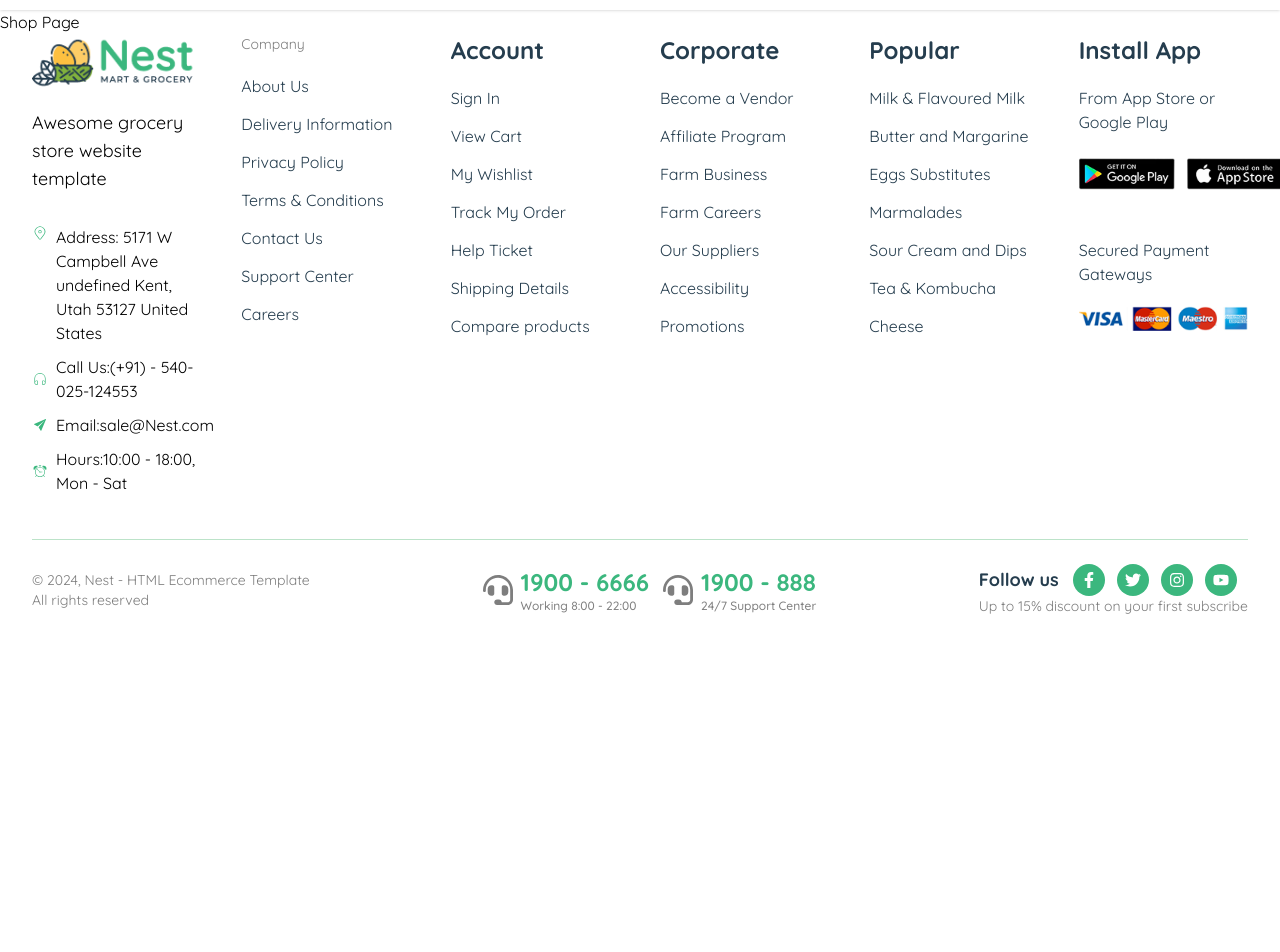
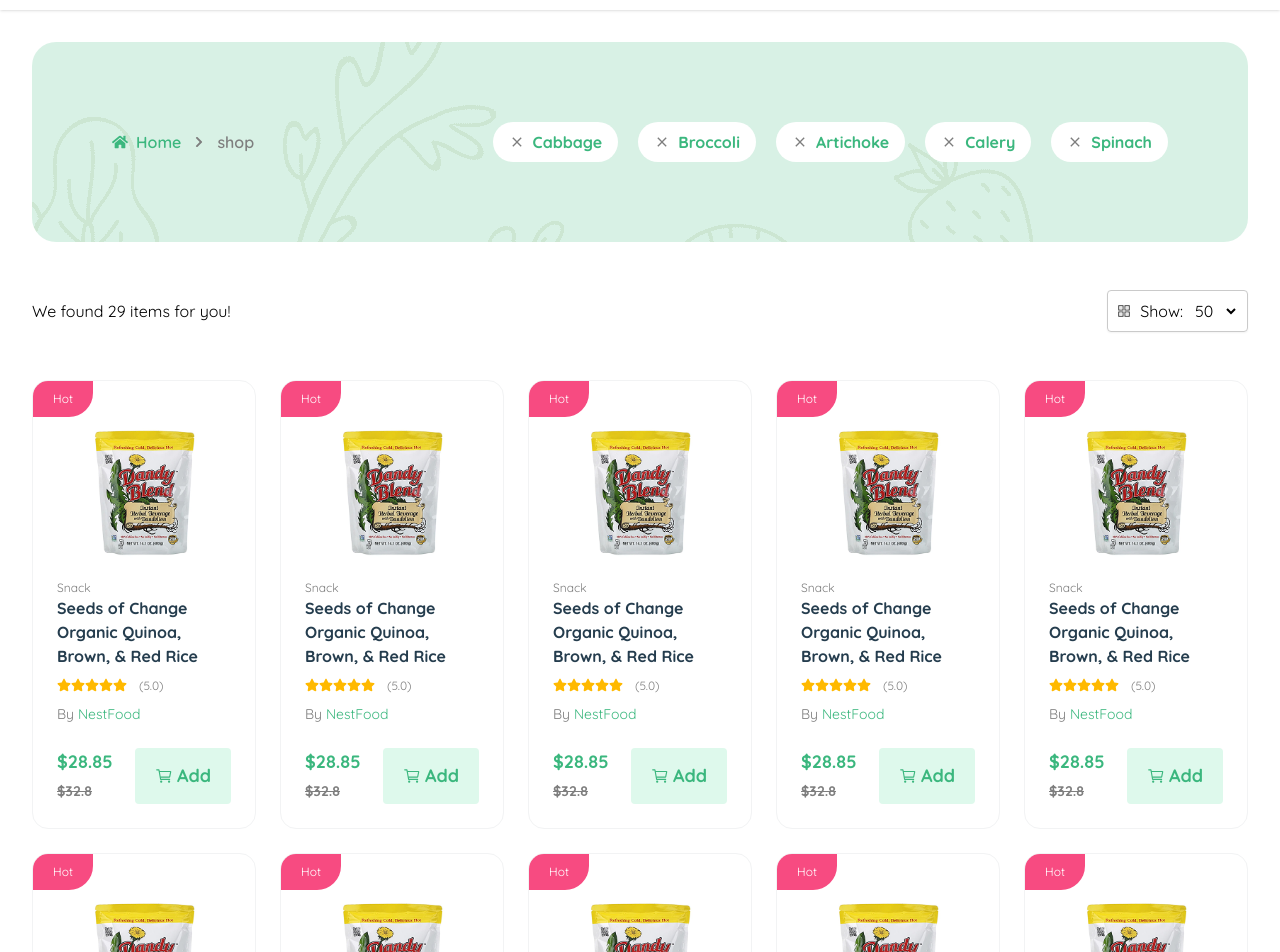
Before and after one commit to KAUSAR1701/Nest-eCommerce, a React (Vite) app: page /shop in a window 1280 px wide. Shown: the part 240-1192 px from the top of the page. Before the commit the page ends 880 px from the top, so only its background shows below. Built offline with nearby package versions, Linux system fonts and the light colour scheme.

Commit message:
New Task

```diff
--- a/src/components/Home/BestSells.jsx
+++ b/src/components/Home/BestSells.jsx
@@ -75,7 +75,7 @@
             </li>
           </ul>
         </div>
-        <div className="flex items-center pt-12">
+        {/* <div className="flex items-center pt-12">
           <div
             className="py-16 px-12 bg-no-repeat bg-center bg-cover rounded-xl w-96"
             style={{ backgroundImage: "url(/BestSells1.png)" }}
@@ -92,8 +92,8 @@
               </Link>
             </div>
           </div>
-        </div>
-        <div>
+        </div> */}
+        <div className="pt-12">
           <Slider {...settings}>
             <ProductItem />
             <ProductItem />
--- a/src/components/Home/DealCard.jsx
+++ b/src/components/Home/DealCard.jsx
@@ -6,7 +6,7 @@
   return (
     <section>
       <div className="relative group">
-        <div className="pb-14">
+        <div className="pb-12">
           <img src="/DealsBanner1.png" alt="DealsBanner1" className="w-full" />
         </div>
         <div className="w-5/6 absolute transition-all top-1/3 left-1/2 -translate-x-1/2 group-hover:-translate-y-1 md:group-hover:-translate-y-3">
--- /dev/null
+++ b/src/components/Shop/Banner.jsx
@@ -0,0 +1,61 @@
+import React from "react";
+import { IoMdClose } from "react-icons/io";
+import BreadCramp from "../utils/BreadCramp";
+
+const Banner = () => {
+  return (
+    <section className="pt-8 pb-12">
+      <div className="container">
+        <div className="bg-[url(/ShopBanner.png)] bg-no-repeat bg-center p-20 rounded-3xl flex items-center justify-between">
+          <div>
+            <BreadCramp />
+          </div>
+          <div className="flex gap-5">
+            <div className="bg-white py-2 px-4  rounded-3xl flex items-center cursor-pointer">
+              <div className="flex gap-2 items-center">
+                <IoMdClose className="text-secondary" />
+                <h3 className="font-bold text-brand hover hover:text-yellow-400">
+                  Cabbage
+                </h3>
+              </div>
+            </div>
+            <div className="bg-white py-2 px-4  rounded-3xl flex items-center cursor-pointer">
+              <div className="flex gap-2 items-center">
+                <IoMdClose className="text-secondary" />
+                <h3 className="font-bold text-brand hover hover:text-yellow-400">
+                  Broccoli
+                </h3>
+              </div>
+            </div>
+            <div className="bg-white py-2 px-4  rounded-3xl flex items-center cursor-pointer">
+              <div className="flex gap-2 items-center">
+                <IoMdClose className="text-secondary" />
+                <h3 className="font-bold text-brand hover hover:text-yellow-400">
+                  Artichoke
+                </h3>
+              </div>
+            </div>
+            <div className="bg-white py-2 px-4  rounded-3xl flex items-center cursor-pointer">
+              <div className="flex gap-2 items-center">
+                <IoMdClose className="text-secondary" />
+                <h3 className="font-bold text-brand hover hover:text-yellow-400">
+                  Calery
+                </h3>
+              </div>
+            </div>
+            <div className="bg-white py-2 px-4  rounded-3xl flex items-center cursor-pointer">
+              <div className="flex gap-2 items-center">
+                <IoMdClose className="text-secondary" />
+                <h3 className="font-bold text-brand hover hover:text-yellow-400">
+                  Spinach
+                </h3>
+              </div>
+            </div>
+          </div>
+        </div>
+      </div>
+    </section>
+  );
+};
+
+export default Banner;
--- /dev/null
+++ b/src/components/Shop/Products.jsx
@@ -0,0 +1,39 @@
+import React from "react";
+import { AiTwotoneAppstore } from "react-icons/ai";
+import ProductItem from "../utils/ProductItem";
+
+const Products = () => {
+  return (
+    <section className="pb-12">
+      <div className="container">
+        <div className="flex items-center justify-between">
+          <p>We found 29 items for you!</p>
+          <div className="flex items-center gap-2 p-2 border border-[#CACACA] shadow-xs rounded">
+            <AiTwotoneAppstore />
+            <p>Show: </p>
+            <select>
+              <option value="">50</option>
+              <option value="">100</option>
+              <option value="">150</option>
+              <option value="">200</option>
+            </select>
+          </div>
+        </div>
+        <div className="pt-12 flex grid grid-cols-5 gap-6">
+          <ProductItem />
+          <ProductItem />
+          <ProductItem />
+          <ProductItem />
+          <ProductItem />
+          <ProductItem />
+          <ProductItem />
+          <ProductItem />
+          <ProductItem />
+          <ProductItem />
+        </div>
+      </div>
+    </section>
+  );
+};
+
+export default Products;
--- a/src/components/layout/Footer.jsx
+++ b/src/components/layout/Footer.jsx
@@ -13,11 +13,13 @@
 
 function Footer() {
   return (
-    <footer>
+    <footer className="pt-12">
       <div className="container">
         <div className="grid grid-cols-1 sm:grid-cols-2 md:grid-cols-4 lg:grid-cols-6 gap-10">
           <div>
-            <img src="Logo.png" alt="Logo" />
+            <Link to="/">
+              <img src="Logo.png" alt="Logo" />
+            </Link>
             <p className="pt-4 pb-8 font-normal text-lg font-primary">
               Awesome grocery store website template
             </p>
--- a/src/components/layout/Navigation.jsx
+++ b/src/components/layout/Navigation.jsx
@@ -189,7 +189,7 @@
                   </li>
                   <li className="w-full">
                     <Link
-                      to="/"
+                      to="/Shop"
                       className="block border-b border-[#ececec] py-2 hover:text-brand transition"
                     >
                       Shop{" "}
@@ -327,7 +327,7 @@
               </Link>
             </li>
             <li>
-              <Link to="/" className="hover:text-brand transition">
+              <Link to="/Shop" className="hover:text-brand transition">
                 Shop{" "}
               </Link>
             </li>
--- /dev/null
+++ b/src/components/utils/BreadCramp.jsx
@@ -0,0 +1,26 @@
+import React from "react";
+import { FaChevronRight, FaHome } from "react-icons/fa";
+import { Link, useLocation } from "react-router";
+
+const BreadCramp = () => {
+  const location = useLocation().pathname.split("/")[1];
+
+  return (
+    <ul className="flex items-center gap-3 text-secondary font-semibold">
+      <li>
+        <Link to="/" className="flex items-center gap-2 text-brand">
+          <FaHome />
+          <span>Home</span>
+        </Link>
+      </li>
+      <li>
+        <FaChevronRight className="text-xs" />
+      </li>
+      <li>
+        <p>{location}</p>
+      </li>
+    </ul>
+  );
+};
+
+export default BreadCramp;
--- a/src/components/Home/DealsOfDay.jsx
+++ b/src/components/utils/DealsOfDay.jsx
@@ -1,9 +1,9 @@
 import React from "react";
-import DealCard from "./DealCard";
+import DealCard from "../Home/DealCard";
 
 const DealsOfDay = () => {
   return (
-    <section className="pb-12">
+    <section className="pb-20">
       <div className="container">
         <div className="flex justify-between flex-col lg:flex-row gap-7 items-center xl:items-end">
           <h2 className="sectn_heading">Deals Of The Day</h2>
--- a/src/pages/Home.jsx
+++ b/src/pages/Home.jsx
@@ -4,9 +4,9 @@
 import ProductBanner from "../components/Home/ProductBanner";
 import PopulerProducts from "../components/Home/PopulerProducts";
 import BestSells from "../components/Home/BestSells";
-import DealsOfDay from "../components/Home/DealsOfDay";
 import TrendyProducts from "../components/Home/TrendyProducts";
-import Subscribe from "../components/Home/Subscribe-bg";
+import Subscribe from "../components/utils/Subscribe-bg";
+import DealsOfDay from "../components/utils/DealsOfDay";
 
 function Home() {
   return (
--- a/src/pages/Shop.jsx
+++ b/src/pages/Shop.jsx
@@ -1,11 +1,18 @@
-import React from 'react'
+import React from "react";
+import Banner from "../components/Shop/Banner";
+import Products from "../components/Shop/Products";
+import DealsOfDay from "../components/utils/DealsOfDay";
+import Subscribe from "../components/utils/Subscribe-bg";
 
 function Shop() {
   return (
-    <div>
-      Shop Page
-    </div>
-  )
+    <>
+      <Banner />
+      <Products />
+      <DealsOfDay />
+      <Subscribe />
+    </>
+  );
 }
 
-export default Shop
+export default Shop;
```
Also changed, not shown: public/ShopBanner.png (added), src/components/utils/Subscribe-bg.jsx (renamed from src/components/Home/Subscribe-bg.jsx).
